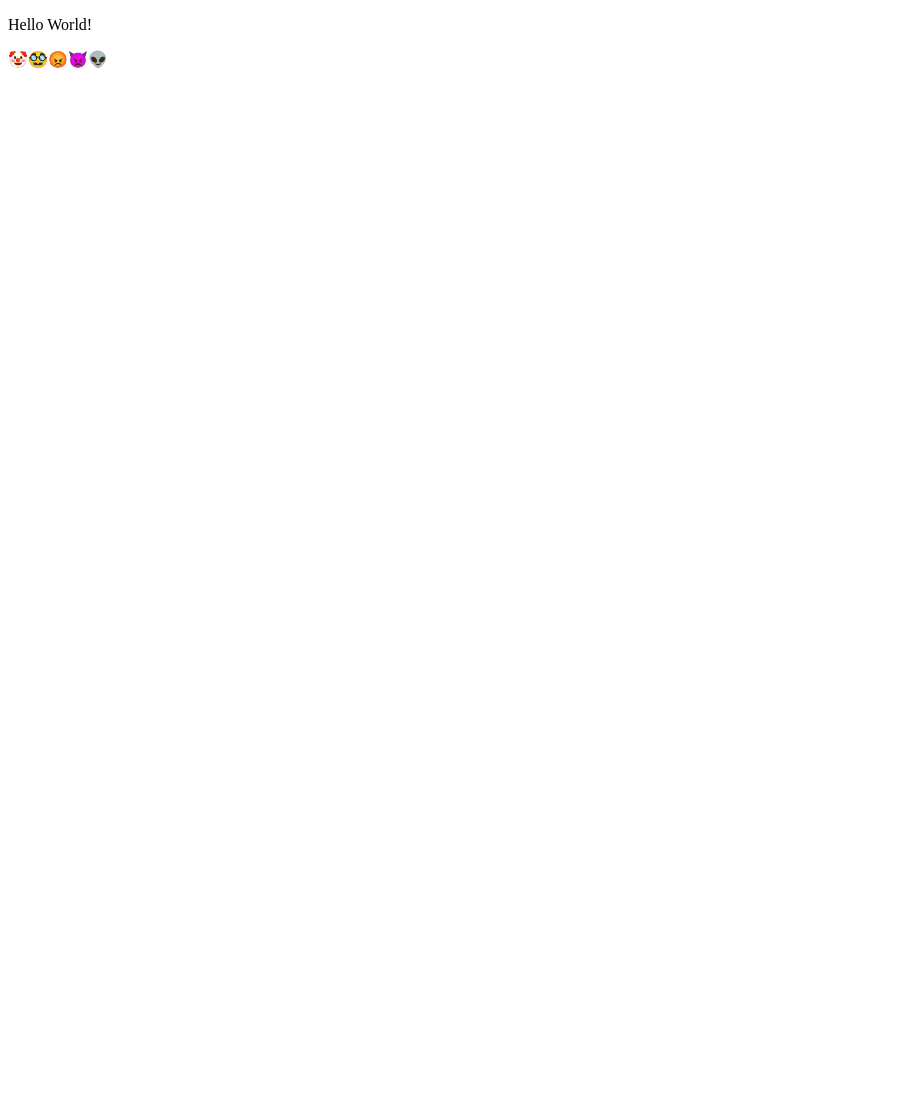
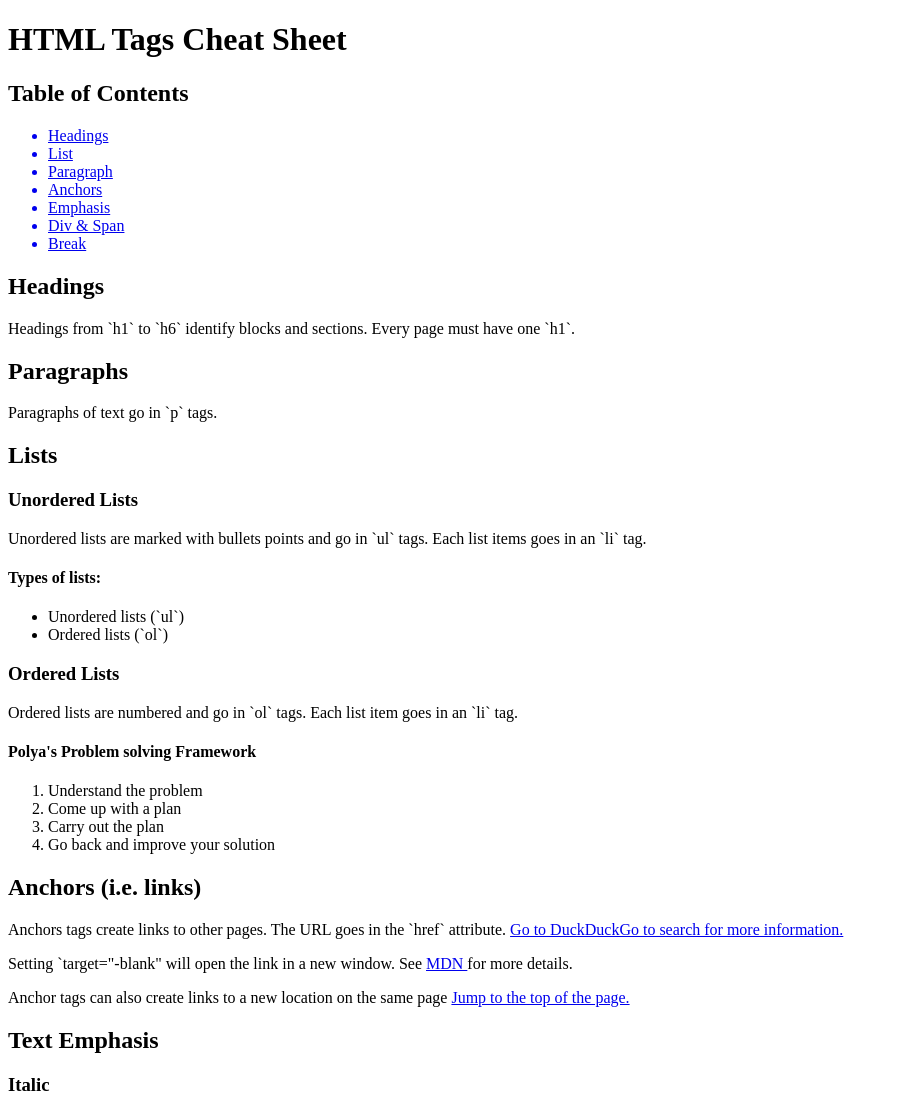
Before and after one commit to igweemekae/Mondrian-Painting, a plain HTML site: page html-hello-world.html in a window 1280 px wide. Shown: the top 1100 px of the page, without its empty margins (0-899 px from the left). Before the commit the page ends 800 px from the top, so only its background shows below. Drawn offline with Linux system fonts and the light colour scheme.

Commit message:
updated version showing all basic html tags

```diff
--- a/html-hello-world.html
+++ b/html-hello-world.html
@@ -1,11 +1,111 @@
 <!DOCTYPE html>
 <html lang="en">
-    <head>
-        <meta charset="UTF-8">
-        <title>hello HTML</title>
-    </head>
-    <body>
-        <p>Hello World!</p>
-        <p>🤡🥸😡👿👽</p>
-    </body>
+<head>
+    <meta charset="UTF-8">
+    <meta name="viewport" content="width=device-width, initial-scale=1.0">
+    <title>HTML Tags Cheat Sheet</title>
+</head>
+<body>
+    <h1 id="top-of-page">HTML Tags Cheat Sheet</h1>
+
+    <h2>Table of Contents</h2>
+
+    <ul>
+        <a href="#headings"><li>Headings</li></a>
+        <a href="#lists"><li>List</li></a>
+        <a href="#paragraph"><li>Paragraph</li></a>
+        <a href="#anchors"><li>Anchors</li></a>
+        <a href="#emphasis"><li>Emphasis</li></a>
+        <a href="#div&span"><li>Div & Span</li></a>
+        <a href="#break"><li>Break</li></a>
+    </ul>
+
+    <h2 id="headings">Headings</h2>
+    <p>
+        Headings from `h1` to `h6` identify blocks and sections. Every page must have one `h1`.
+    </p>
+
+    <h2 id="paragraph">Paragraphs</h2>
+    <p>Paragraphs of text go in `p` tags.</p>
+
+    <h2 id="lists">Lists</h2>
+    <h3>Unordered Lists</h3>
+    <p>
+        Unordered lists are marked with bullets points and go in `ul` tags. Each list items goes in an `li` tag.
+    </p>
+
+    <h4>Types of lists:</h4>
+    <ul>
+        <li>Unordered lists (`ul`)</li>
+        <li>Ordered lists (`ol`)</li>
+    </ul>
+
+    <h3>Ordered Lists</h3>
+    <p>
+        Ordered lists are numbered and go in `ol` tags. Each list item goes in an `li` tag.
+    </p>
+
+    <h4>Polya's Problem solving Framework</h4>
+    <ol>
+        <li>Understand the problem</li>
+        <li>Come up with a plan</li>
+        <li>Carry out the plan</li>
+        <li>Go back and improve your solution</li>
+    </ol>
+
+    <h2 id="anchors">Anchors (i.e. links)</h2>
+    <p>
+        Anchors tags create links to other pages. The URL goes in the `href` attribute.
+        <a href="https://duckduckgo.com">
+            Go to DuckDuckGo to search for more information.
+        </a>
+    </p>
+    <p>
+        Setting `target="-blank" will open the link in a new window. See
+        <a href="https://developer.mozilla.org/en-US/docs/Web/HTML/Element/a" target="_blank">
+           MDN
+        </a>
+        for more details.
+    </p>
+
+    <p>
+        Anchor tags can also create links to a new location on the same page
+        <a href="#top-of-page">
+            Jump to the top of the page.
+        </a>
+    </p>
+
+    <h2 id="emphasis">Text Emphasis</h2>
+        <h3>Italic</h3>
+            <em>
+                The `em` element adds extra emphasis to the text within the opening and closing tags. This shows up as italic text in most browsers.
+            </em>
+        <h3>Bold</h3>
+            <strong>
+                You can also use the `strong` element to emphasize text.
+            </strong>
+
+    <h2 id="div&span">Organizing Content with `div` and `span`</h2>
+        <h3>`div`</h3>
+            <p>
+                The `div` element is a block element, so each `div` will show up on a new line.
+            </p>
+            <div>1st div</div>
+            <div>2nd div</div>
+            <div>3rd div</div>
+        <h3>`span`</h3>
+            <p>
+                The `span` element is an inline element, so there will be no line break between each `span`.
+            </p>
+            <span>1st span</span>
+            <span>2nd span</span>
+            <span>3rd span</span>
+
+    <h2 id="break">Breaking text using the `br` tag</h2>
+    <p>
+        Replace with Haiku line 1 (5 syllables) <br>
+        Replace with Haiku line 2 (7 syllables) <br>
+        Replace with Haiku line 3 (5 syllables) <br>
+    </p>
+</body>
 </html>
```
